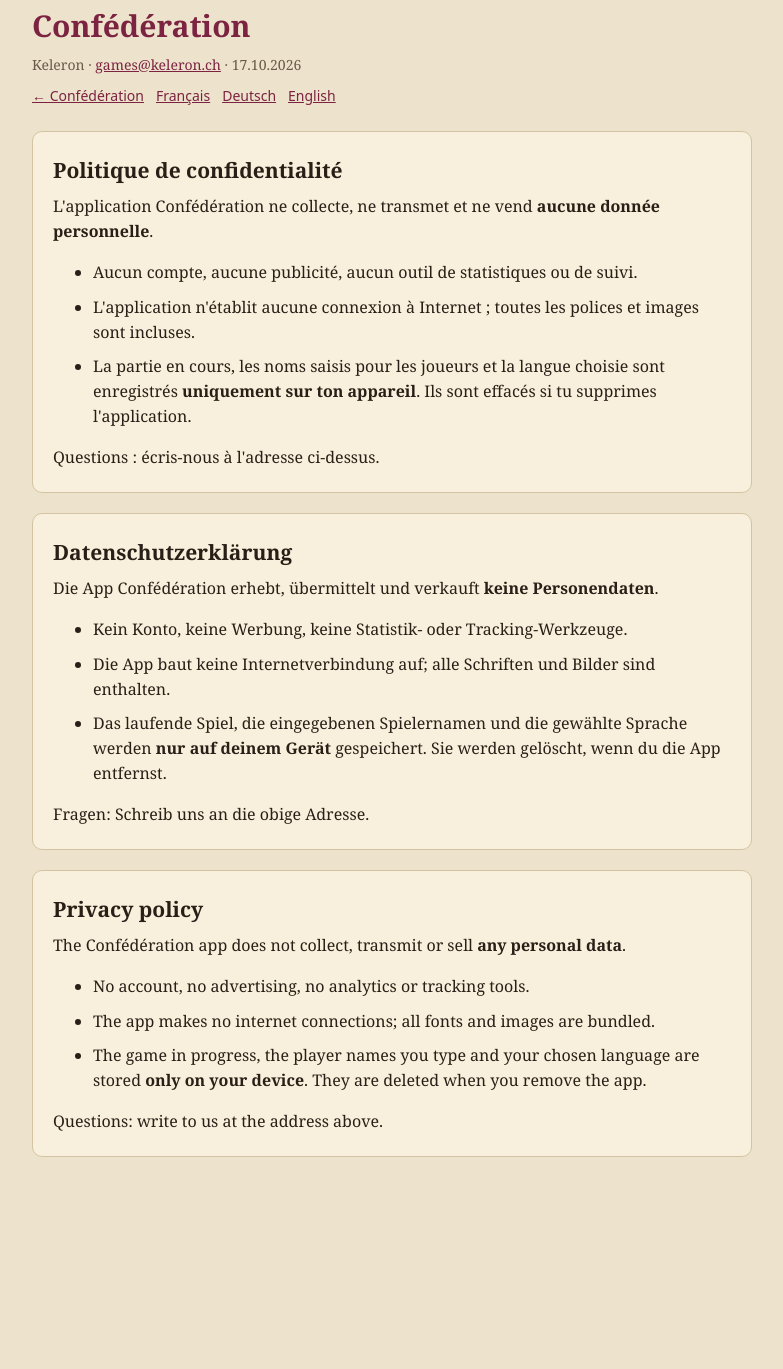
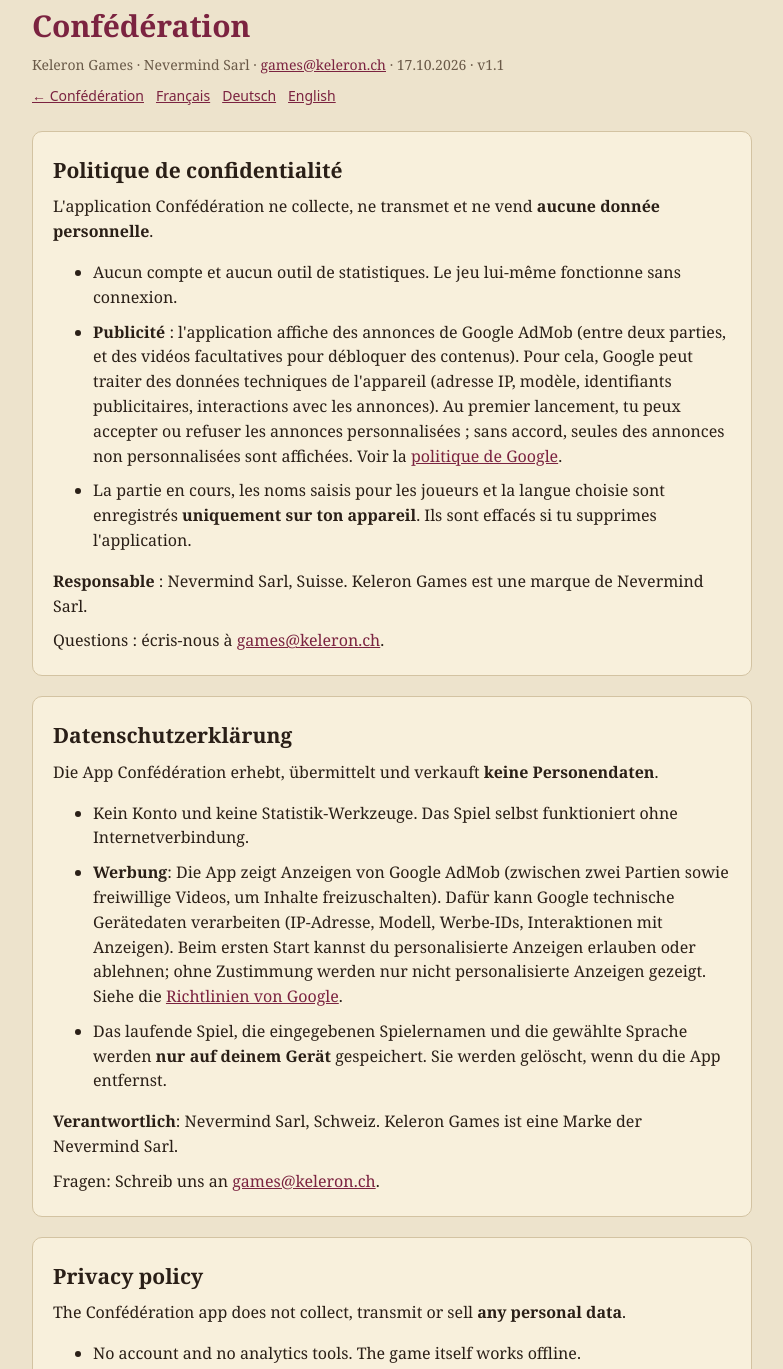
Before and after one commit to keleron-app/keleron-games, a plain HTML site: page privacy.html in a window 1280 px wide. Shown: the part 29-1398 px from the top of the page, without its empty margins (248-1031 px from the left). Before the commit the page ends 1254 px from the top, so only its background shows below. Drawn offline with Linux system fonts and the light colour scheme.

Commit message:
Add files via upload

```diff
--- a/privacy.html
+++ b/privacy.html
@@ -22,40 +22,43 @@
 <body>
 <main>
   <h1>Confédération</h1>
-  <p class="muted">Keleron · <a href="mailto:games@keleron.ch">games@keleron.ch</a> · <span>17.10.2026</span></p>
+  <p class="muted">Keleron Games · Nevermind Sarl · <a href="mailto:games@keleron.ch">games@keleron.ch</a> · <span>17.10.2026 · v1.1</span></p>
   <nav class="langs"><a href="./">← Confédération</a><a href="#fr">Français</a><a href="#de">Deutsch</a><a href="#en">English</a></nav>
 
   <section id="fr" lang="fr">
     <h2>Politique de confidentialité</h2>
     <p>L'application Confédération ne collecte, ne transmet et ne vend <strong>aucune donnée personnelle</strong>.</p>
     <ul>
-      <li>Aucun compte, aucune publicité, aucun outil de statistiques ou de suivi.</li>
-      <li>L'application n'établit aucune connexion à Internet ; toutes les polices et images sont incluses.</li>
+      <li>Aucun compte et aucun outil de statistiques. Le jeu lui-même fonctionne sans connexion.</li>
+      <li><strong>Publicité</strong> : l'application affiche des annonces de Google AdMob (entre deux parties, et des vidéos facultatives pour débloquer des contenus). Pour cela, Google peut traiter des données techniques de l'appareil (adresse IP, modèle, identifiants publicitaires, interactions avec les annonces). Au premier lancement, tu peux accepter ou refuser les annonces personnalisées ; sans accord, seules des annonces non personnalisées sont affichées. Voir la <a href="https://policies.google.com/technologies/ads">politique de Google</a>.</li>
       <li>La partie en cours, les noms saisis pour les joueurs et la langue choisie sont enregistrés <strong>uniquement sur ton appareil</strong>. Ils sont effacés si tu supprimes l'application.</li>
     </ul>
-    <p>Questions : écris-nous à l'adresse ci-dessus.</p>
+    <p><strong>Responsable</strong> : Nevermind Sarl, Suisse. Keleron Games est une marque de Nevermind Sarl.</p>
+    <p>Questions : écris-nous à <a href="mailto:games@keleron.ch">games@keleron.ch</a>.</p>
   </section>
 
   <section id="de" lang="de">
     <h2>Datenschutzerklärung</h2>
     <p>Die App Confédération erhebt, übermittelt und verkauft <strong>keine Personendaten</strong>.</p>
     <ul>
-      <li>Kein Konto, keine Werbung, keine Statistik- oder Tracking-Werkzeuge.</li>
-      <li>Die App baut keine Internetverbindung auf; alle Schriften und Bilder sind enthalten.</li>
+      <li>Kein Konto und keine Statistik-Werkzeuge. Das Spiel selbst funktioniert ohne Internetverbindung.</li>
+      <li><strong>Werbung</strong>: Die App zeigt Anzeigen von Google AdMob (zwischen zwei Partien sowie freiwillige Videos, um Inhalte freizuschalten). Dafür kann Google technische Gerätedaten verarbeiten (IP-Adresse, Modell, Werbe-IDs, Interaktionen mit Anzeigen). Beim ersten Start kannst du personalisierte Anzeigen erlauben oder ablehnen; ohne Zustimmung werden nur nicht personalisierte Anzeigen gezeigt. Siehe die <a href="https://policies.google.com/technologies/ads">Richtlinien von Google</a>.</li>
       <li>Das laufende Spiel, die eingegebenen Spielernamen und die gewählte Sprache werden <strong>nur auf deinem Gerät</strong> gespeichert. Sie werden gelöscht, wenn du die App entfernst.</li>
     </ul>
-    <p>Fragen: Schreib uns an die obige Adresse.</p>
+    <p><strong>Verantwortlich</strong>: Nevermind Sarl, Schweiz. Keleron Games ist eine Marke der Nevermind Sarl.</p>
+    <p>Fragen: Schreib uns an <a href="mailto:games@keleron.ch">games@keleron.ch</a>.</p>
   </section>
 
   <section id="en" lang="en">
     <h2>Privacy policy</h2>
     <p>The Confédération app does not collect, transmit or sell <strong>any personal data</strong>.</p>
     <ul>
-      <li>No account, no advertising, no analytics or tracking tools.</li>
-      <li>The app makes no internet connections; all fonts and images are bundled.</li>
+      <li>No account and no analytics tools. The game itself works offline.</li>
+      <li><strong>Advertising</strong>: the app shows ads from Google AdMob (between games, and optional videos to unlock content). To do so, Google may process technical device data (IP address, device model, advertising identifiers, interactions with ads). On first launch you can accept or refuse personalised ads; without consent only non-personalised ads are shown. See <a href="https://policies.google.com/technologies/ads">Google's policy</a>.</li>
       <li>The game in progress, the player names you type and your chosen language are stored <strong>only on your device</strong>. They are deleted when you remove the app.</li>
     </ul>
-    <p>Questions: write to us at the address above.</p>
+    <p><strong>Controller</strong>: Nevermind Sarl, Switzerland. Keleron Games is a brand of Nevermind Sarl.</p>
+    <p>Questions: write to us at <a href="mailto:games@keleron.ch">games@keleron.ch</a>.</p>
   </section>
 </main>
 </body>
```
